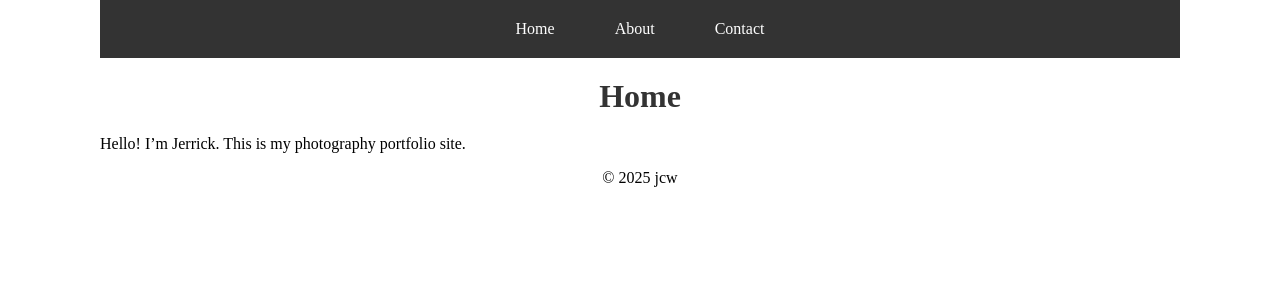
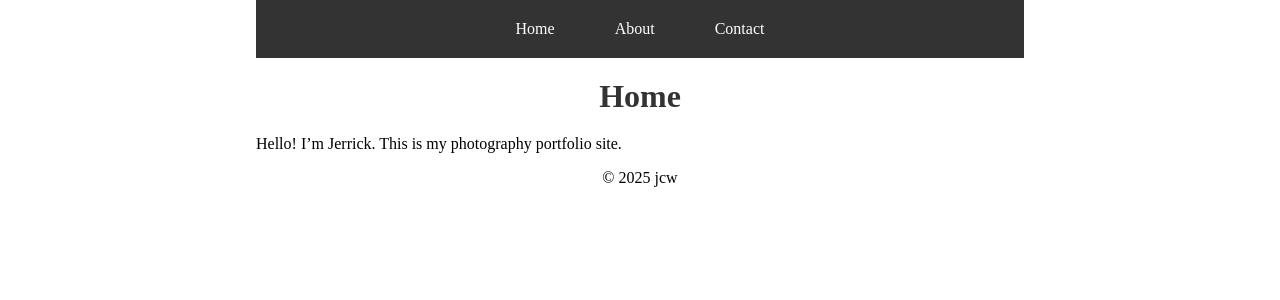
Before and after one commit to jerrickwang/jerrickwang.github.io, a Jekyll site: the page built from index.md, in a window 1280 px wide. Shown: the top 300 px of the page. Built offline with Jekyll 4.4.1, drawn with Linux system fonts in a browser that asks for light colours.

Commit message:
Update style.css

```diff
--- a/assets/css/style.css
+++ b/assets/css/style.css
@@ -1,19 +1,29 @@
+/* Full-width navigation bar */
 nav {
-  text-align: center;
-  background: #333;
-  width: 100%;
+  background: #333; /* Background color for the nav bar */
+  color: #fff; /* Text color */
+  width: 100%; /* Full screen width */
   padding: 10px 0;
-  position: sticky;
+  position: sticky; /* Sticks to the top when scrolling */
   top: 0;
   z-index: 1000;
 }
 
+/* Inner container for the navigation links */
+.nav-container {
+  max-width: 1200px; /* Limit the width of the content */
+  margin: 0 auto; /* Center the content */
+  padding: 0 20px; /* Add padding for spacing */
+  display: flex;
+  justify-content: center; /* Center-align the links */
+}
+
+/* Navigation links */
 nav ul {
+  list-style: none; /* Remove bullets */
+  margin: 0;
+  padding: 0;
   display: flex;
-  justify-content: center;
-  list-style: none;
-  padding: 0;
-  margin: 0;
 }
 
 nav ul li {
@@ -29,9 +39,10 @@
 }
 
 nav ul li a:hover {
-  background: #444;
+  background: #444; /* Darker gray hover effect */
 }
 
+/* Center the page title below the nav bar */
 header h1 {
   text-align: center;
   margin: 20px 0; /* Add spacing around the title */
@@ -39,19 +50,21 @@
   color: #333; /* Customize title color */
 }
 
+/* Center the footer content */
 footer {
   text-align: center;
 }
 
 /* Apply padding to the entire page content */
 body {
-  padding: 0 100px;
+  padding: 0; /* Remove overall padding from the body */
   margin: 0;
   box-sizing: border-box; /* Ensures padding doesn’t affect width calculation */
 }
 
-/* Optional: Limit the width of the page content and center it */
+/* Limit and center page content */
 body > * {
   max-width: 1200px; /* Limits the width for better readability */
   margin: 0 auto; /* Centers the content */
+  padding: 0 20%; /* Adds 20% of the screen width as side padding */
 }
```
